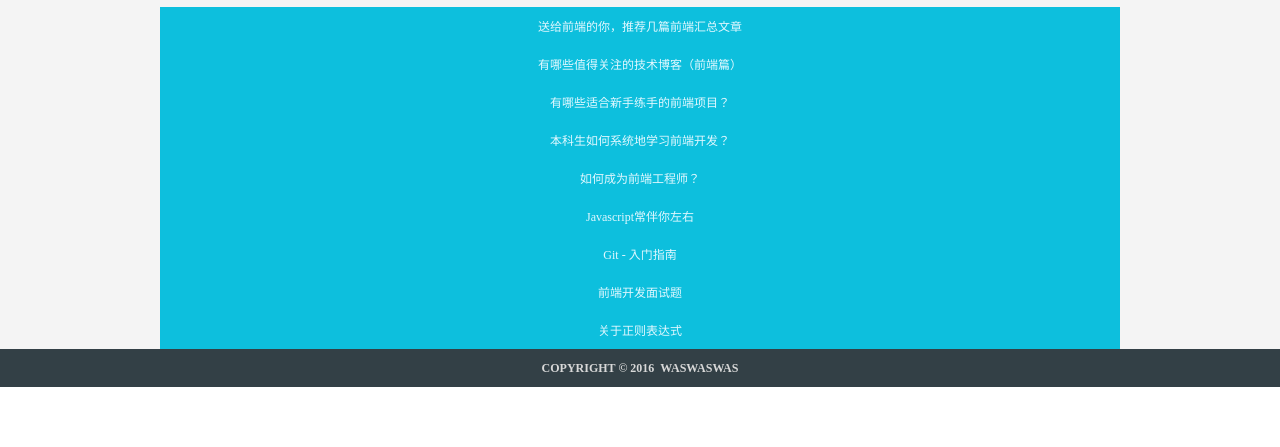
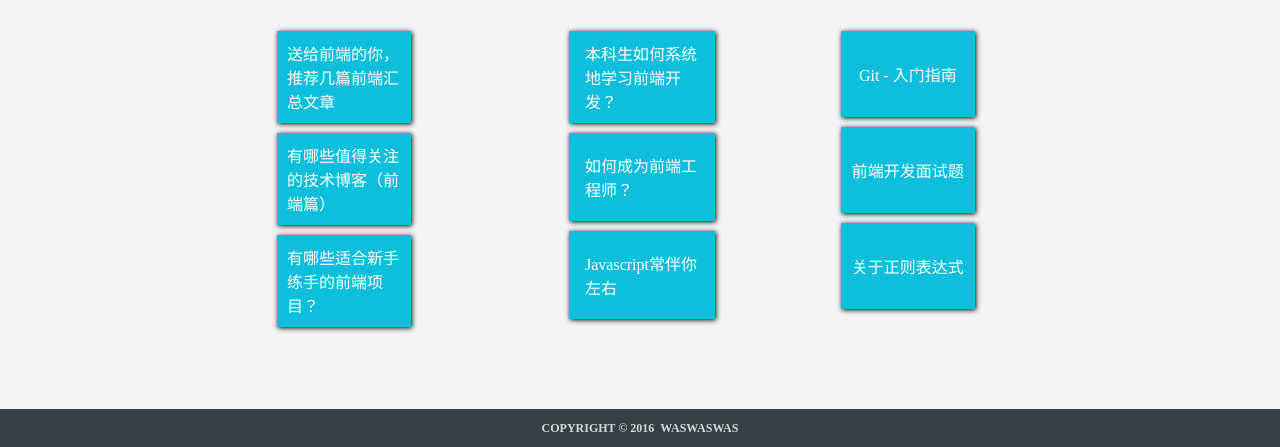
Before and after one commit to stormchou/stormchou, a plain HTML site: page resource.html in a window 1280 px wide. Shown: the part 951-1398 px from the top of the page. Before the commit the page ends 1338 px from the top, so only its background shows below. Drawn offline with Linux system fonts and the light colour scheme.

Commit message:
Update resource.css

```diff
--- a/css/resource.css
+++ b/css/resource.css
@@ -1,9 +1,9 @@
 /*header*/
-.top ul li .resource {
-	color: #fff;
+nav ul li .resource {
+    color: #fff;
 	background: #0dbfdd;
 }
-.top ul li .resource:hover {
+nav li .resource:hover {
 	color: #fff;
 }
 .banner {
@@ -13,32 +13,53 @@
 	-webkit-background-size: 100% auto;
 			background-size: 100% auto;
 }
+/*container*/
 .container {
 	width: 100%;
+	height: 500px;
 	background: #f4f4f4;
 }
 .container h1 {
 	width: 100%;
-	padding: 53px 0 8px 0;
+	padding: 53px 0 32px 0;
     text-align: center;
     color: #0dbfdd;
 }
 .content {
-	width: 960px;
+	width: 726px;
 	margin: 0 auto;
-	font-size: 12px;
-	text-align: center;
-	background: #0dbfdd;
 }
 .content div {
+	float: left;
+}
+.content .resource3 {
+	text-align: center;
+}
+.content .resource1 a,
+.content .resource2 a,
+.content .resource3 a {
+	display: block;
+	margin-bottom: 10px;
+	color: #fff;
 	background: #0dbfdd;
+	-webkit-box-shadow: 1px 1px 5px #000;
+	box-shadow: 1px 1px 5px #000;
 }
-.content div a {
-	display: block;
-	width: 940px;
+.content .resource1 a {
+	width: 39%;
 	padding: 10px;
-	color: #e2f8ff;
 }
-.content div a:hover {
+.content .resource2 a {
+	width: 42%;
+	padding: 10px 16px;
+}
+.content .resource2 .link {
+	padding: 20px 16px;
+}
+.content .resource3 a {
+	width: 86%;
+	padding: 31px 10px;
+}
+.content a:hover {
 	background: #0cb3d0;
 }
```
